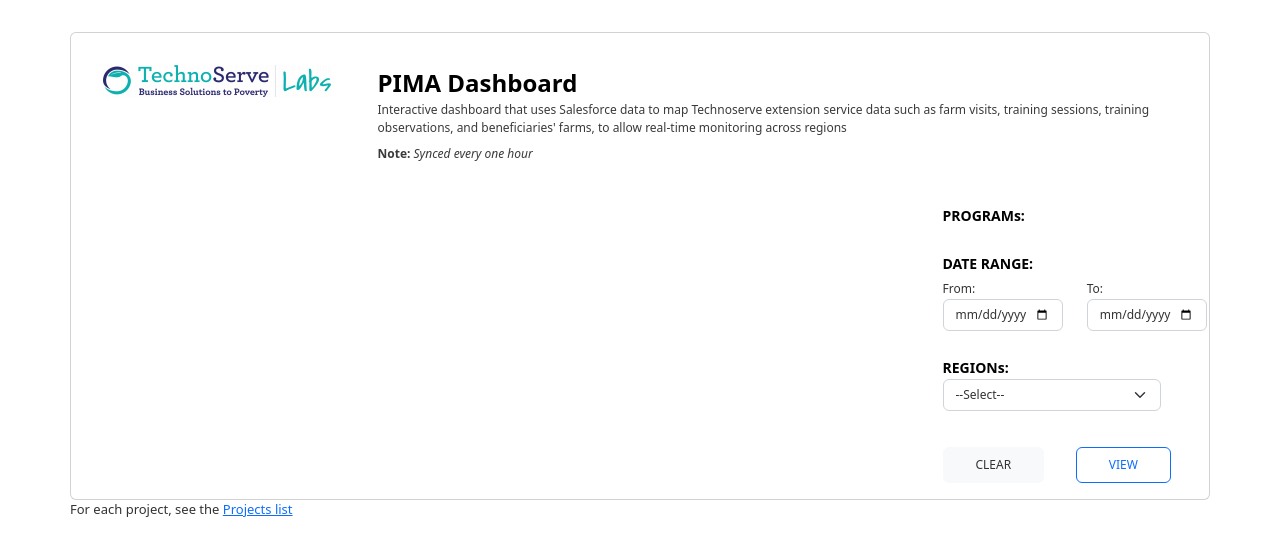
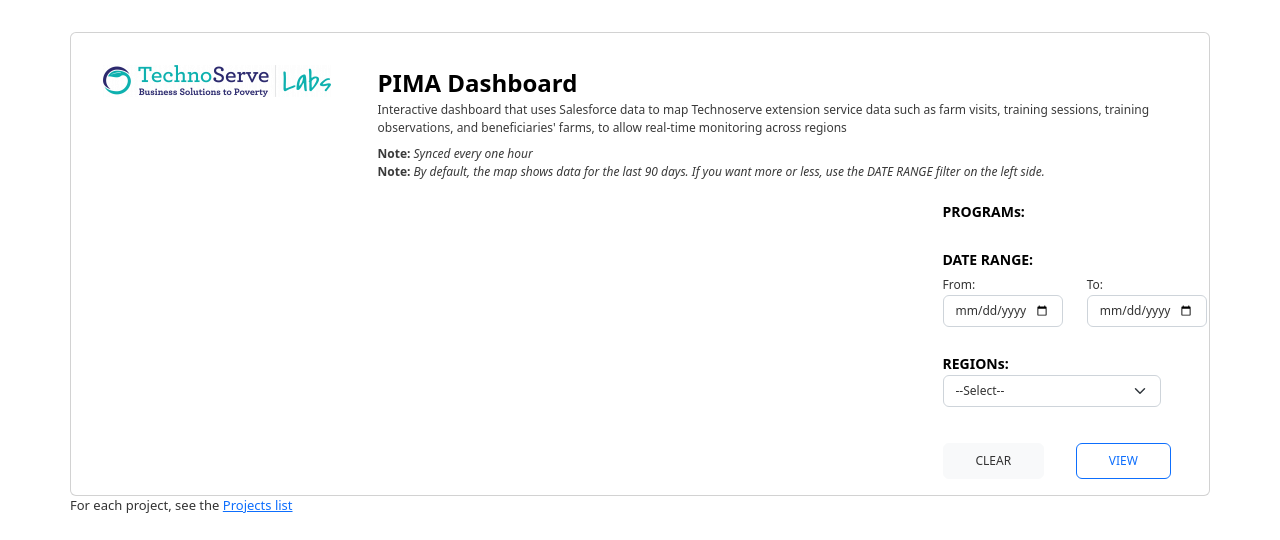
Before and after one commit to TechnoServe/PIMA-Integration-Dashboard, a Django app: template dashboard/templates/dashboard/index.html in a window 1280 px wide. Shown: the top 540 px of the page. Run offline with Django 4.2, Linux system fonts and the light colour scheme; the template is opened without the code that fills it, so the values that code supplies are empty; parts of the project's set-up code (start-up, migrations or seed data) failed here and were passed over.

Commit message:
[FIX] change default start_date to last 90days

```diff
--- a/dashboard/templates/dashboard/index.html
+++ b/dashboard/templates/dashboard/index.html
@@ -9,14 +9,15 @@
         <div class="card"  style="height: 100%">
             <div class="row">
                 <div class="col-12">
-                    <div class="row" style="padding:32px">
+                    <div class="row" style="padding:32px 32px 18px 32px">
                         <div class="col-3">
                             <img src="{% static 'images/TNS-Labs-Logo-v2.png' %}" alt="TNS-Logo" />
                         </div>
                         <div class="col-9" style="text-align: left;">
                             <p style="color:#000000; font-weight:900; font-size:24px; margin-bottom: 0px;">PIMA Dashboard</p>
                             <p style="color:#3a3a3a; font-weight:400; font-size:12px; margin-bottom: 8px;">Interactive dashboard that uses Salesforce data to map Technoserve extension service data such as farm visits, training sessions, training observations, and beneficiaries' farms, to allow real-time monitoring across regions</p>
-                            <p style="color:#3a3a3a; font-weight:400; font-size:12px; margin-bottom: 8px;"><b>Note:</b> <i>Synced every one hour</i></p>
+                            <p style="color:#3a3a3a; font-weight:400; font-size:12px; margin-bottom: 0rem;"><b>Note:</b> <i>Synced every one hour</i></p>
+                            <p style="color:#3a3a3a; font-weight:400; font-size:12px; margin-bottom: 0rem;"><b>Note:</b> <i>By default, the map shows data for the last 90 days. If you want more or less, use the DATE RANGE filter on the left side.</i></p>
                         </div>
                     </div>
                 </div>
--- a/dashboard/views.py
+++ b/dashboard/views.py
@@ -37,7 +37,7 @@ def index(request):
         basemaps['Google Satellite'].add_to(map)
 
         end_date = datetime.date.today()
-        start_date = end_date - datetime.timedelta(days=30) #A Month ago
+        start_date = end_date - datetime.timedelta(days=90) #3 months ago.
 
         TrainingObservations = TrainingObservation.objects.filter(Date_c__range=[start_date, end_date])
         TrainingSessions = TrainingSession.objects.filter(Date_c__range=[start_date, end_date])
@@ -144,7 +144,7 @@ def index(request):
 
 
         if (len(start_date) == 0):
-            start_date = end_date - datetime.timedelta(days=1825) # FIVE years ago
+            start_date = end_date - datetime.timedelta(days=3650) # 10 years ago
         else:
             start_date = datetime.date.fromisoformat(start_date)
 
```
